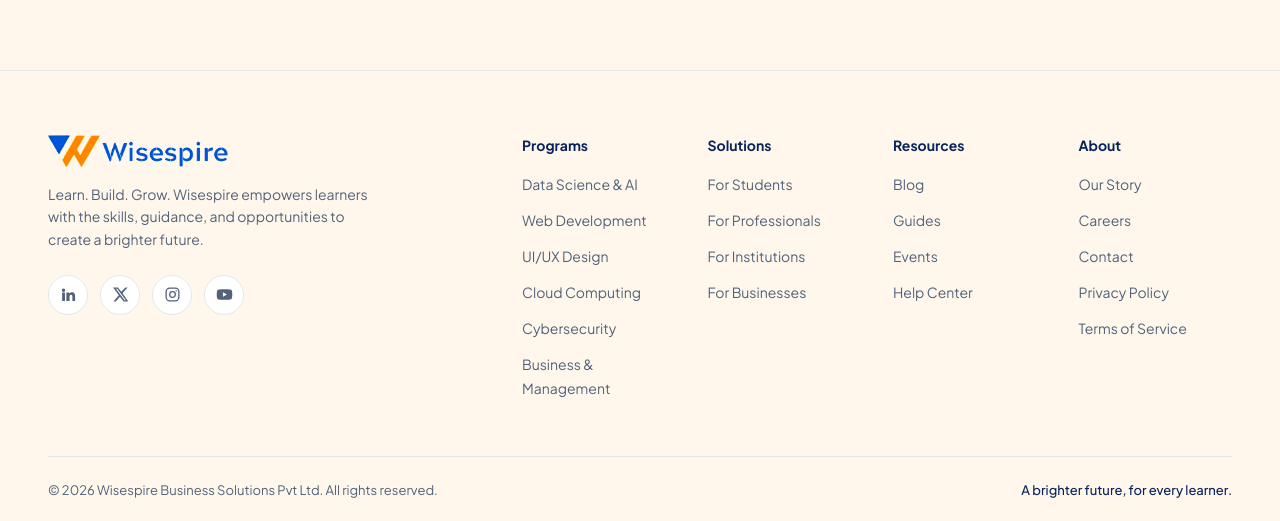
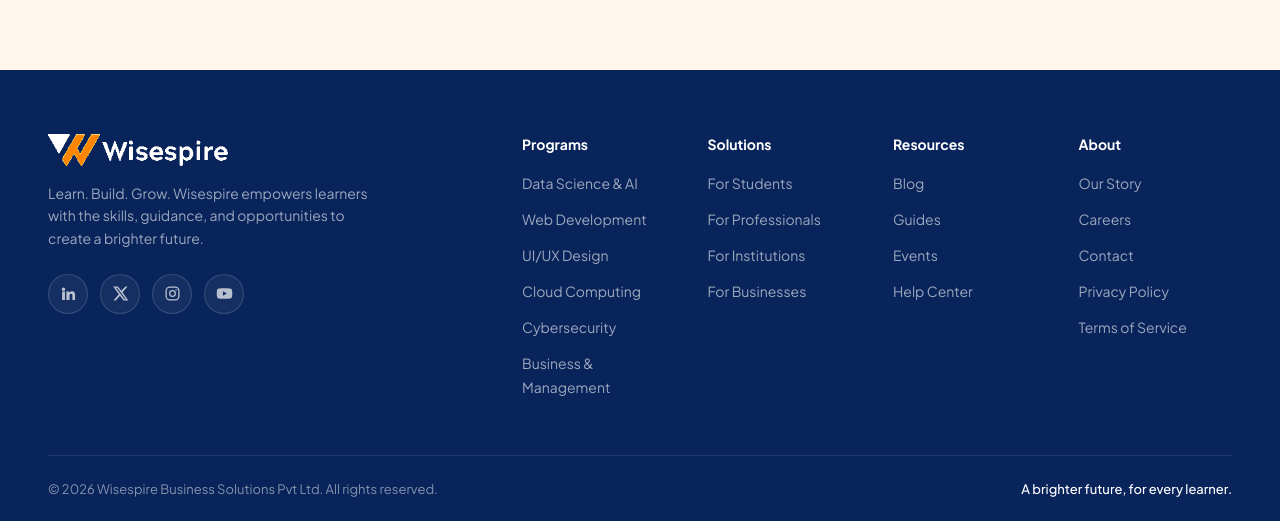
Before and after one commit to forwisespire-eng/wisespire-web, a Next.js app: page / in a window 1280 px wide. Shown: the part 4891-5412 px from the top of the page. Built offline with nearby package versions, Linux system fonts and the light colour scheme.

Commit message:
Switch footer to navy background
Blue/navy footer anchors the page below the CTA banner's own
navy-to-blue gradient; added a white logo variant for contrast
on the dark background.

```diff
--- a/src/components/Footer.tsx
+++ b/src/components/Footer.tsx
@@ -23,18 +23,18 @@ export default function Footer() {
   const [openSection, setOpenSection] = useState<string | null>(null);
 
   return (
-    <footer className="border-t border-border bg-bg-very-light px-5 pt-16 sm:px-8 lg:px-12">
+    <footer className="bg-navy px-5 pt-16 sm:px-8 lg:px-12">
       <div className="mx-auto max-w-[1320px]">
         <div className="grid gap-12 lg:grid-cols-[1.2fr_2fr]">
           <div>
             <Image
-              src="/images/wisespire-logo.png"
+              src="/images/wisespire-logo-light.png"
               alt="Wisespire"
               width={164}
               height={29}
               className="h-8 w-auto"
             />
-            <p className="mt-4 max-w-xs text-[14px] leading-relaxed text-text-secondary">
+            <p className="mt-4 max-w-xs text-[14px] leading-relaxed text-white/60">
               Learn. Build. Grow. Wisespire empowers learners with the
               skills, guidance, and opportunities to create a brighter
               future.
@@ -47,7 +47,7 @@ export default function Footer() {
                   target="_blank"
                   rel="noopener noreferrer"
                   aria-label={s.label}
-                  className="focus-ring flex h-10 w-10 items-center justify-center rounded-full border border-border bg-white text-text-secondary transition-colors hover:border-blue hover:text-blue"
+                  className="focus-ring flex h-10 w-10 items-center justify-center rounded-full border border-white/15 bg-white/5 text-white/70 transition-colors hover:border-orange hover:text-orange"
                 >
                   <s.icon size={17} />
                 </a>
@@ -59,13 +59,13 @@ export default function Footer() {
           <div className="hidden grid-cols-4 gap-8 sm:grid">
             {footerColumns.map((col) => (
               <div key={col.title}>
-                <h3 className="text-[14px] font-bold text-navy">{col.title}</h3>
+                <h3 className="text-[14px] font-bold text-white">{col.title}</h3>
                 <ul className="mt-4 space-y-3">
                   {col.links.map((link) => (
                     <li key={link.label}>
                       <Link
                         href={link.href}
-                        className="focus-ring text-[14px] text-text-secondary transition-colors hover:text-blue"
+                        className="focus-ring text-[14px] text-white/60 transition-colors hover:text-orange"
                       >
                         {link.label}
                       </Link>
@@ -77,7 +77,7 @@ export default function Footer() {
           </div>
 
           {/* Mobile accordion */}
-          <div className="divide-y divide-border sm:hidden">
+          <div className="divide-y divide-white/10 sm:hidden">
             {footerColumns.map((col) => {
               const isOpen = openSection === col.title;
               return (
@@ -85,13 +85,13 @@ export default function Footer() {
                   <button
                     type="button"
                     onClick={() => setOpenSection(isOpen ? null : col.title)}
-                    className="focus-ring flex w-full items-center justify-between py-4 text-left text-[15px] font-bold text-navy"
+                    className="focus-ring flex w-full items-center justify-between py-4 text-left text-[15px] font-bold text-white"
                     aria-expanded={isOpen}
                   >
                     {col.title}
                     <ChevronDown
                       size={18}
-                      className={`transition-transform duration-200 ${isOpen ? "rotate-180 text-orange" : ""}`}
+                      className={`transition-transform duration-200 ${isOpen ? "rotate-180 text-orange" : "text-white/60"}`}
                     />
                   </button>
                   {isOpen && (
@@ -100,7 +100,7 @@ export default function Footer() {
                         <li key={link.label}>
                           <Link
                             href={link.href}
-                            className="focus-ring text-[14px] text-text-secondary"
+                            className="focus-ring text-[14px] text-white/60"
                           >
                             {link.label}
                           </Link>
@@ -114,9 +114,9 @@ export default function Footer() {
           </div>
         </div>
 
-        <div className="mt-14 flex flex-col items-center gap-2 border-t border-border py-6 text-[13px] text-text-secondary sm:flex-row sm:justify-between">
+        <div className="mt-14 flex flex-col items-center gap-2 border-t border-white/10 py-6 text-[13px] text-white/50 sm:flex-row sm:justify-between">
           <p>&copy; 2026 Wisespire Business Solutions Pvt Ltd. All rights reserved.</p>
-          <p className="font-medium text-navy">A brighter future, for every learner.</p>
+          <p className="font-medium text-white">A brighter future, for every learner.</p>
         </div>
       </div>
     </footer>
```
Also changed, not shown: public/images/wisespire-logo-light.png (added).
